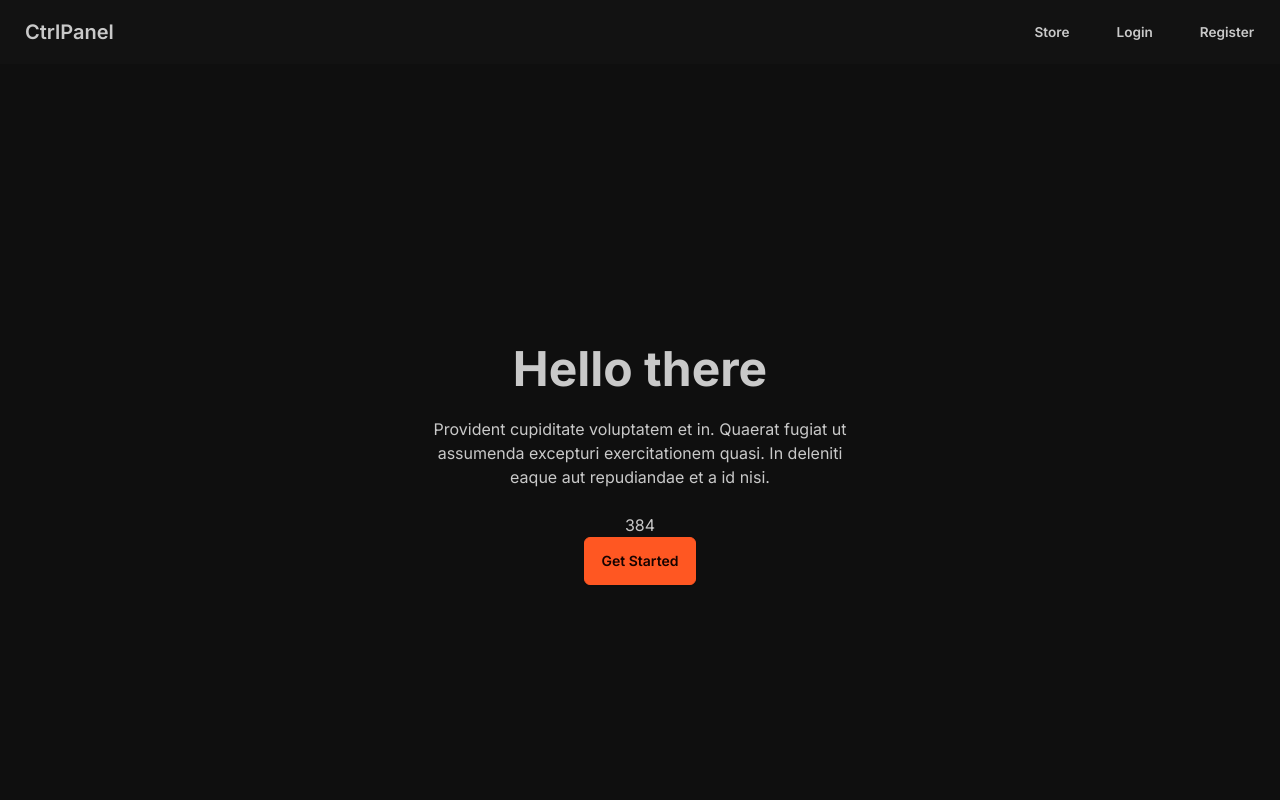
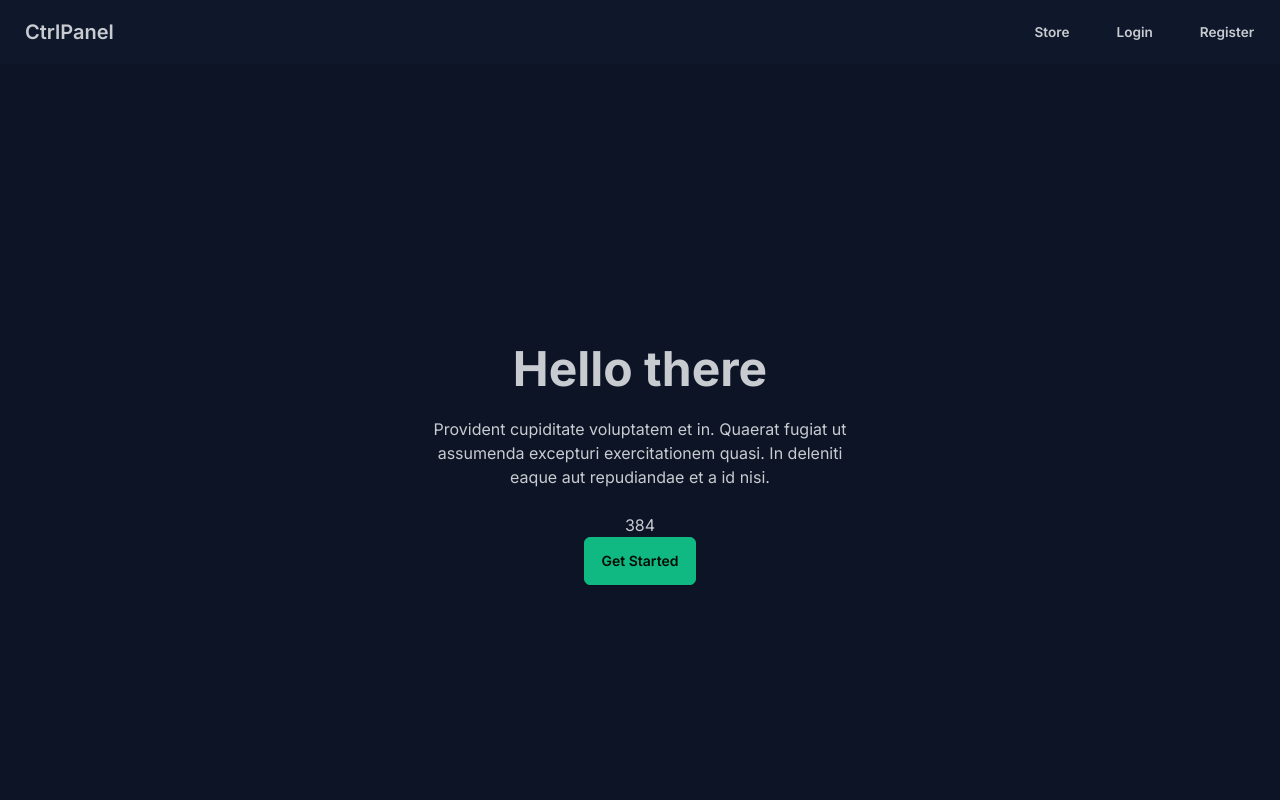
Before and after one commit to AVMG20/ctrlpanel, a Next.js app: page / in a window 1280 px wide. Shown: the top 800 px of the page. Built offline with nearby package versions, Linux system fonts and the light colour scheme; no server answers.

Commit message:
update theme

```diff
--- a/src/app/layout.tsx
+++ b/src/app/layout.tsx
@@ -17,7 +17,7 @@ export default function RootLayout({
 }>) {
     return (
         <SessionWrapper>
-            <html lang="en" data-theme="firestorm">
+            <html lang="en" data-theme="ctrlpanel">
                 <body className={inter.className}>
                 {children}
                 </body>
--- a/tailwind.config.ts
+++ b/tailwind.config.ts
@@ -1,29 +1,20 @@
-import type { Config } from "tailwindcss";
+import type {Config} from "tailwindcss";
 import typography from '@tailwindcss/typography';
 import daisyui from 'daisyui';
 
 const config: Config = {
-  content: [
-    "./src/pages/**/*.{js,ts,jsx,tsx,mdx}",
-    "./src/components/**/*.{js,ts,jsx,tsx,mdx}",
-    "./src/app/**/*.{js,ts,jsx,tsx,mdx}",
-  ],
+    content: ["./src/pages/**/*.{js,ts,jsx,tsx,mdx}", "./src/components/**/*.{js,ts,jsx,tsx,mdx}", "./src/app/**/*.{js,ts,jsx,tsx,mdx}",],
     theme: {
         extend: {
             backgroundImage: {
                 "gradient-radial": "radial-gradient(var(--tw-gradient-stops))",
-        "gradient-conic":
-          "conic-gradient(from 180deg at 50% 50%, var(--tw-gradient-stops))",
+                "gradient-conic": "conic-gradient(from 180deg at 50% 50%, var(--tw-gradient-stops))",
             },
         },
     },
-  plugins: [
-    typography,
-    daisyui
-  ],
+    plugins: [typography, daisyui],
     daisyui: {
-    themes: [
-      {
+        themes: [{
             ctrlpanel: {
                 "primary": "#10B981",
                 "secondary": "#8B5CF6",
@@ -31,19 +22,19 @@ const config: Config = {
                 "neutral": "#1E293B",
                 "base-100": "#0F172A",
                 "info": "#3B82F6",
-          "success": "#10B981",
+                "success": "#22C55E",
                 "warning": "#F59E0B",
                 "error": "#EF4444",
 
-          "--rounded-box": "0.50rem", // Medium rounding for large boxes (like cards), not too sharp or too soft
-          "--rounded-btn": "0.375rem", // Slightly rounded for buttons, keeping them sharp but not boxy
-          "--rounded-badge": "1.5rem", // Rounded badge appearance, a little softer for circular badges
-          "--animation-btn": "0.25s", // Button click animation duration
-          "--animation-input": "0.2s", // Input elements' animation duration
-          "--btn-focus-scale": "0.97", // Slight scale down when buttons are focused
-          "--border-btn": "1px", // Standard border width for buttons
-          "--tab-border": "1px", // Border width for tab components
-          "--tab-radius": "0.375rem", // Mild rounding for tab corners
+                "--rounded-box": "0.50rem",
+                "--rounded-btn": "0.375rem",
+                "--rounded-badge": "1.5rem",
+                "--animation-btn": "0.25s",
+                "--animation-input": "0.2s",
+                "--btn-focus-scale": "0.97",
+                "--border-btn": "1px",
+                "--tab-border": "1px",
+                "--tab-radius": "0.375rem"
             },
             soly: {
                 "primary": "#6366F1",
@@ -56,26 +47,26 @@ const config: Config = {
                 "warning": "#F59E0B",
                 "error": "#EF4444",
 
-          "--rounded-box": "0.50rem", // Medium rounding for large boxes (like cards), not too sharp or too soft
-          "--rounded-btn": "0.375rem", // Slightly rounded for buttons, keeping them sharp but not boxy
-          "--rounded-badge": "1.5rem", // Rounded badge appearance, a little softer for circular badges
-          "--animation-btn": "0.25s", // Button click animation duration
-          "--animation-input": "0.2s", // Input elements' animation duration
-          "--btn-focus-scale": "0.97", // Slight scale down when buttons are focused
-          "--border-btn": "1px", // Standard border width for buttons
-          "--tab-border": "1px", // Border width for tab components
-          "--tab-radius": "0.375rem", // Mild rounding for tab corners
+                "--rounded-box": "0.50rem",
+                "--rounded-btn": "0.375rem",
+                "--rounded-badge": "1.5rem",
+                "--animation-btn": "0.25s",
+                "--animation-input": "0.2s",
+                "--btn-focus-scale": "0.97",
+                "--border-btn": "1px",
+                "--tab-border": "1px",
+                "--tab-radius": "0.375rem",
             },
             firestorm: {
-          "primary": "#FF5722",        // Vibrant Orange
-          "secondary": "#212121",      // Deep Charcoal
-          "accent": "#FF9800",         // Amber
-          "neutral": "#1C1C1C",        // Dark Neutral
-          "base-100": "#121212",       // Base Dark
-          "info": "#FF7043",           // Soft Orange
-          "success": "#FFC107",        // Bright Amber
-          "warning": "#FF8F00",        // Bold Amber
-          "error": "#D32F2F",          // Fiery Red
+                "primary": "#FF5722",
+                "secondary": "#212121",
+                "accent": "#FF9800",
+                "neutral": "#1C1C1C",
+                "base-100": "#121212",
+                "info": "#FF7043",
+                "success": "#FFC107",
+                "warning": "#FF8F00",
+                "error": "#D32F2F",
 
                 "--rounded-box": "0.50rem",
                 "--rounded-btn": "0.375rem",
@@ -87,8 +78,7 @@ const config: Config = {
                 "--tab-border": "1px",
                 "--tab-radius": "0.375rem",
             }
-      },
-    ],
+        },],
     },
 };
 
```
Lines whose indentation alone changed are shown as unchanged.
